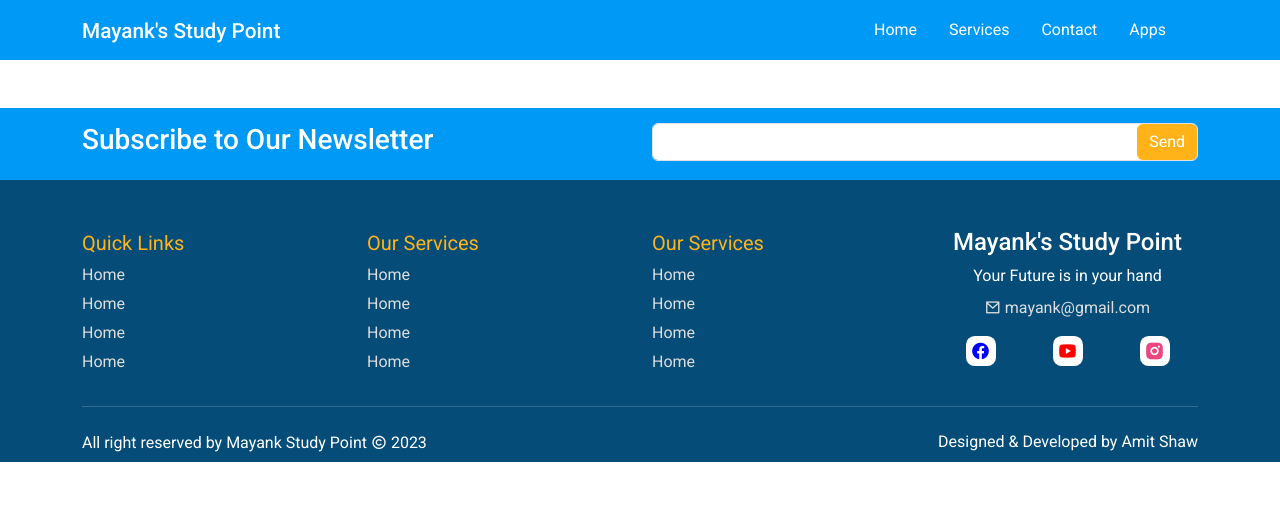
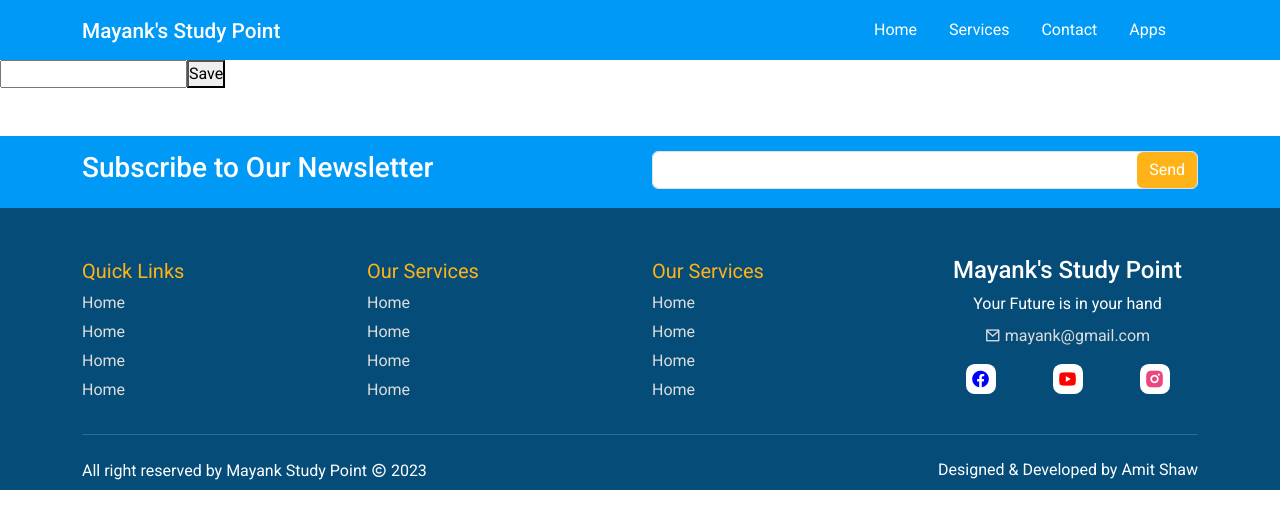
Before and after one commit to AmitShawGit/Mayank_Study_Point_MERN, a React (Create React App) app: page /notes in a window 1280 px wide. Shown: the top 528 px of the page. Built offline with nearby package versions, Linux system fonts and the light colour scheme.

Commit message:
sample form data taking on console

```diff
--- a/src/pages/apps/StickyApp/StickyNotes.jsx
+++ b/src/pages/apps/StickyApp/StickyNotes.jsx
@@ -1,11 +1,28 @@
 import React from 'react'
+import { useState } from 'react';
 
 const StickyNotes = () => {
-  return (
-    <div>
+    let [note, setNote] = useState({ title: " " });
+    let handleChange = (e) => {
 
-    </div>
-  )
+        setNote({ ...note, [e.target.name]: e.target.value })
+    };
+    let handleSubmit = (e) => {
+        e.preventDefault();
+        console.log(note);
+        localStorage.setItem("title", note.title)
+    }
+    let previewNote = localStorage.getItem("title")
+    return (
+        <div>
+            <form action="" onSubmit={handleSubmit}>
+                <input type="text" placeholder='Heading' name='title' value={note.title} onChange={handleChange} />
+                <button>Save</button>
+            </form>
+
+            <p>{previewNote}</p>
+        </div>
+    )
 }
 
 export default StickyNotes
```
